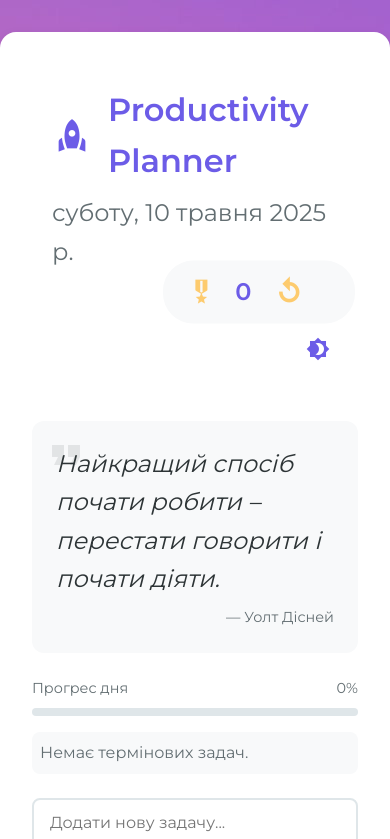
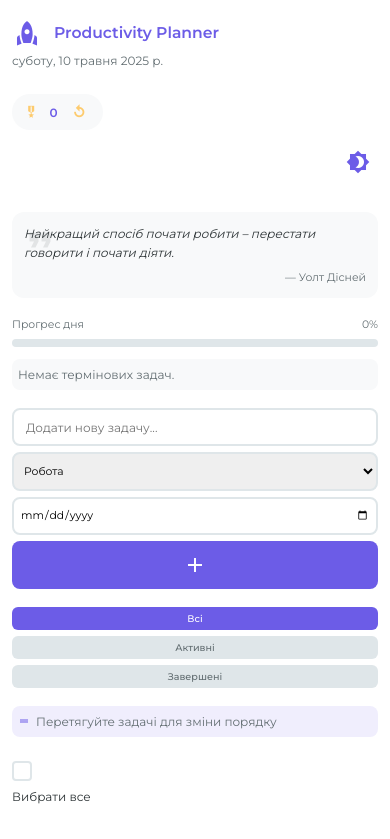
Before and after one commit to chrks1001/productivity-planner, a plain HTML site: page index.html in a window 390 px wide. Shown: the top 839 px of the page. Drawn offline with nearby package versions, Linux system fonts and the light colour scheme.

Commit message:
styles.css

```diff
--- a/styles.css
+++ b/styles.css
@@ -1494,3 +1494,206 @@ body.dark-mode .achievement-card {
     width: 100%;
     height: 250px;
 }
+/* Добавьте это в конец вашего CSS файла */
+
+/* Мобильная адаптация */
+@media (max-width: 768px) {
+    :root {
+        font-size: 14px; /* Уменьшаем базовый размер шрифта */
+    }
+
+    body {
+        background-image: none; /* Убираем фоновое изображение на мобильных */
+        padding: 0;
+        margin: 0;
+    }
+
+    .app-container {
+        margin: 0;
+        padding: 1rem;
+        border-radius: 0;
+        min-height: 100vh;
+        box-shadow: none;
+    }
+
+    .header {
+        flex-direction: column;
+        align-items: flex-start;
+        padding: 0.5rem 0;
+    }
+
+    .header h1 {
+        font-size: 1.5rem;
+        margin-bottom: 0.25rem;
+    }
+
+    .date {
+        font-size: 1rem;
+    }
+
+    .theme-points-container {
+        margin: 0.5rem 0 0 0;
+        width: auto;
+        justify-content: space-between;
+    }
+
+    .main-content {
+        flex-direction: column;
+        gap: 1rem;
+    }
+
+    .task-section, .calendar-section {
+        flex: 1;
+        width: 100%;
+    }
+
+    .calendar-section {
+        min-width: auto;
+    }
+
+    .input-container {
+        flex-direction: column;
+        gap: 0.5rem;
+    }
+
+    #task-input, #category-select, #deadline-input {
+        width: 100%;
+        min-width: auto;
+    }
+
+    .add-btn {
+        width: 100%;
+        height: 48px;
+    }
+
+    .filters {
+        flex-wrap: wrap;
+        font-size: 1rem;
+    }
+
+    .filter-btn {
+        flex: 1 1 45%;
+        padding: 0.5rem;
+        font-size: 0.8rem;
+    }
+
+    .task-item {
+        padding: 0.75rem;
+    }
+
+    .task-meta {
+        flex-direction: column;
+        gap: 0.25rem;
+    }
+
+    .task-deadline {
+        font-size: 0.7rem;
+    }
+
+    .quote-container {
+        padding: 1rem;
+    }
+
+    .quote-text {
+        font-size: 1rem;
+    }
+
+    .calendar-header h3 {
+        font-size: 1rem;
+    }
+
+    .calendar-day {
+        font-size: 0.7rem;
+    }
+
+    .data-buttons {
+        flex-direction: column;
+        gap: 0.5rem;
+    }
+
+    .data-btn {
+        width: 100%;
+        justify-content: center;
+    }
+
+    .select-all {
+        flex-direction: column;
+        align-items: flex-start;
+    }
+
+    #delete-selected-tasks {
+        width: 100%;
+        margin-top: 0.5rem;
+    }
+
+    .category-stats, .achievements-grid {
+        grid-template-columns: 1fr;
+    }
+
+    .chart-row {
+        flex-direction: column;
+    }
+
+    .chart-block {
+        min-width: 100%;
+    }
+
+    /* Специфические адаптации для элементов */
+    .header-right {
+        width: 100%;
+        justify-content: space-between;
+        margin-top: 0.5rem;
+    }
+
+    .points-display {
+        transform: scale(1); /* Возвращаем нормальный размер */
+        margin: 0;
+    }
+
+    .task-actions {
+        margin-left: 0;
+        justify-content: flex-end;
+        width: 100%;
+    }
+
+    .task-add-subtask, .task-delete {
+        opacity: 1; /* Всегда показываем кнопки на мобильных */
+    }
+
+    .subtasks {
+        padding-left: 1rem;
+    }
+
+    .deadline-notifications {
+        max-height: 150px;
+    }
+}
+
+/* Дополнительные адаптации для очень маленьких экранов */
+@media (max-width: 480px) {
+    :root {
+        font-size: 12px;
+    }
+
+    .header h1 {
+        font-size: 1.3rem;
+    }
+
+    .filter-btn {
+        flex: 1 1 100%;
+    }
+
+    .task-item {
+        flex-direction: column;
+        align-items: flex-start;
+    }
+
+    .task-main {
+        width: 100%;
+        margin-bottom: 0.5rem;
+    }
+
+    .task-actions {
+        justify-content: space-between;
+    }
+}
```
